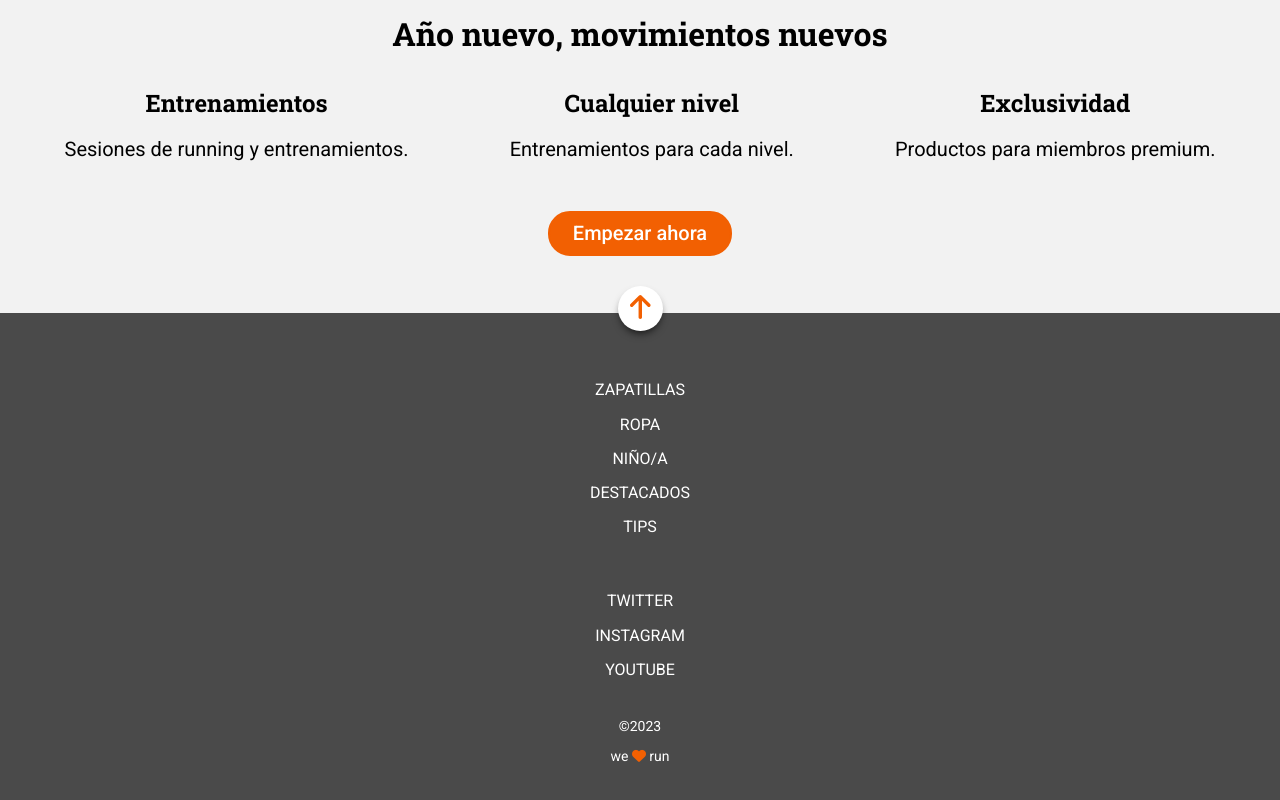
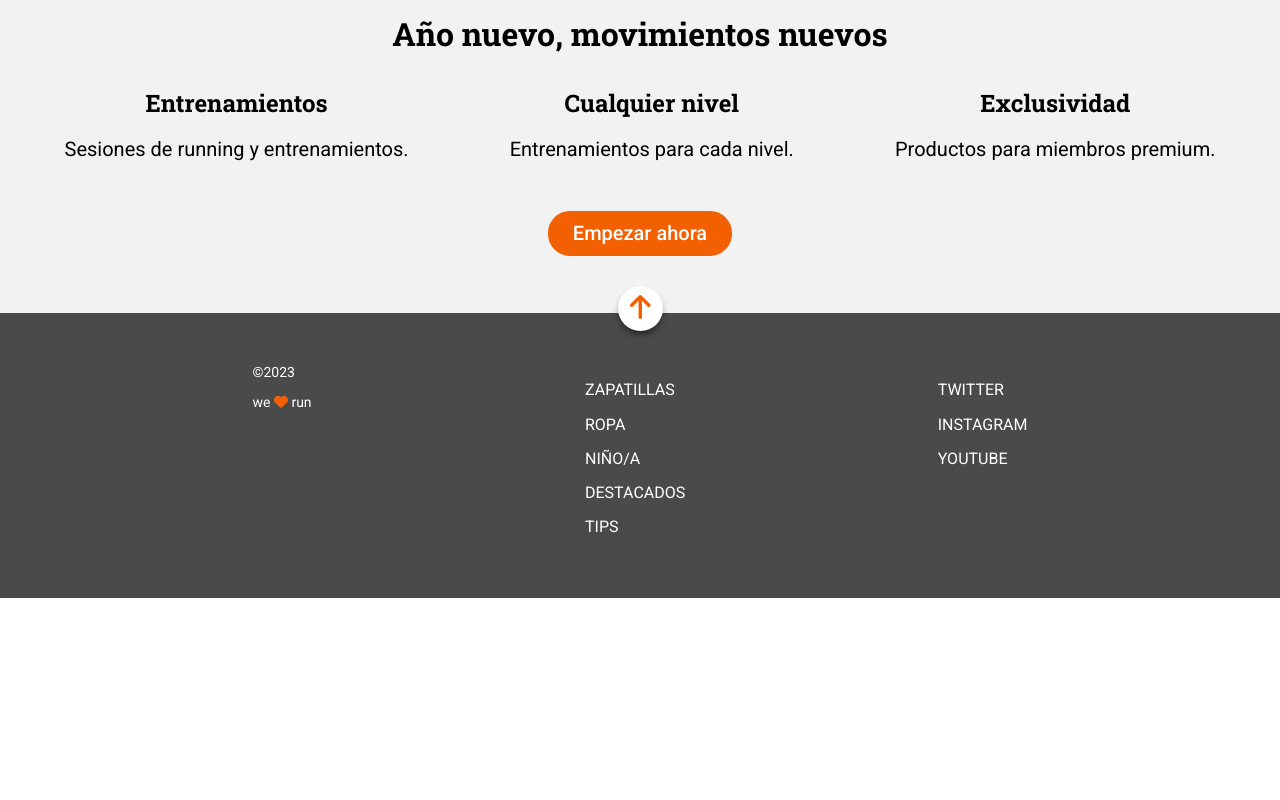
Before and after one commit to Adalab/modulo-1-evaluacion-final-Cristina-F-R, a website: page src/html/index.html in a window 1280 px wide. Shown: the part 1136-1936 px from the top of the page. After the commit the page ends 1734 px from the top, so only its background shows below. Drawn offline with nearby package versions, Linux system fonts and the light colour scheme; files that its build step writes are made by us from their sources; files whose address does not match are found by name.

Commit message:
footer CSS complete

```diff
--- a/src/html/partials/footer.html
+++ b/src/html/partials/footer.html
@@ -4,7 +4,7 @@
       <a href="#hero" class="footer__linkcontainer--link"> <img src="./assets/images/ico-arrow.svg" alt="flecha scroll up" title="flecha para volver a inicio de página"> </a>
     </div>
 
-    <nav class="footer__nav">
+    <nav class="footer__nav nav-sections">
 
         <ul>
             <li class="footer__nav--list--item"><a href="https://adalab.es"> Zapatillas</a> </li>
@@ -16,7 +16,7 @@
         </ul>
     </nav>
 
-    <nav class="footer__nav">
+    <nav class="footer__nav nav-soc">
 
         <ul>
             <li class="footer__nav--list--item"><a href="https://adalab.es"> Twitter</a> </li>
@@ -24,6 +24,8 @@
             <li class="footer__nav--list--item"><a href="https://adalab.es"> Youtube</a> </li>
         </ul>
     </nav>
-    <p class="footer__copyright">©2023</p>
-    <p class="footer__slogan">we <i class="fa-solid fa-heart"></i> run </p>
+    <div class="footer__copycontainer">
+        <p>©2023</p>
+        <p>we <i class="fa-solid fa-heart"></i> run </p>
+    </div>
 </footer>
--- a/src/scss/layout/_footer.scss
+++ b/src/scss/layout/_footer.scss
@@ -7,6 +7,27 @@
     padding: 2rem 0rem;
     color: $color-white;
     position: relative;
+
+    @media all and (min-width: 768px) {
+        flex-direction: row;
+        justify-content: space-evenly;
+        align-items: flex-start;
+
+        .nav-sections{
+            order: 2;
+        }
+
+        .nav-soc{
+            order: 3;
+        }
+
+        &__copycontainer{
+             order: 1;
+             min-width: 8rem;
+             text-align: justify;
+             align-items: flex-start;
+        }
+    }
 
     &__linkcontainer{
         background-color: $color-white;
@@ -19,14 +40,6 @@
         position: absolute;
         top:-2.75rem;
         box-shadow: 0px 5px 9px -3px rgba(0, 0, 0, 0.75);
-
-        // @media all and (min-width: 768px) {
-        //
-        // }
-
-        // @media all and (min-width: 1200px) {
-        //
-        // }
     }
 
     &__nav{
@@ -35,6 +48,11 @@
         font-size: 1.6rem;
         line-height: 2.14;
         text-align: center;
+
+        @media all and (min-width: 768px) {
+            margin-bottom: 3.4rem;
+            text-align: justify;
+        }
 
         &--list--item{
             list-style: none;
@@ -47,21 +65,28 @@
 
     }
 
-    &__copyright{
-        margin-top: 2.5rem;
+    &__copycontainer{
+        text-align: center;
         font-size: 1.4rem;
         line-height: 2.14;
-    }
+        margin-top: 2.5rem;
+        margin-bottom: 1rem;
 
-    &__slogan{
-        margin-bottom: 1rem;
-        font-size: 1.4rem;
-        line-height: 2.14;
-    }
+        @media all and (min-width: 768px) {
+            order: 1;
+            min-width: 8rem;
+            text-align: justify;
 
-    .fa-solid{
-        color: $color-orange;
+        }
+
+
+        .fa-solid {
+            color: $color-orange;
+
+        }
 
     }
 
+
+
 }
```
